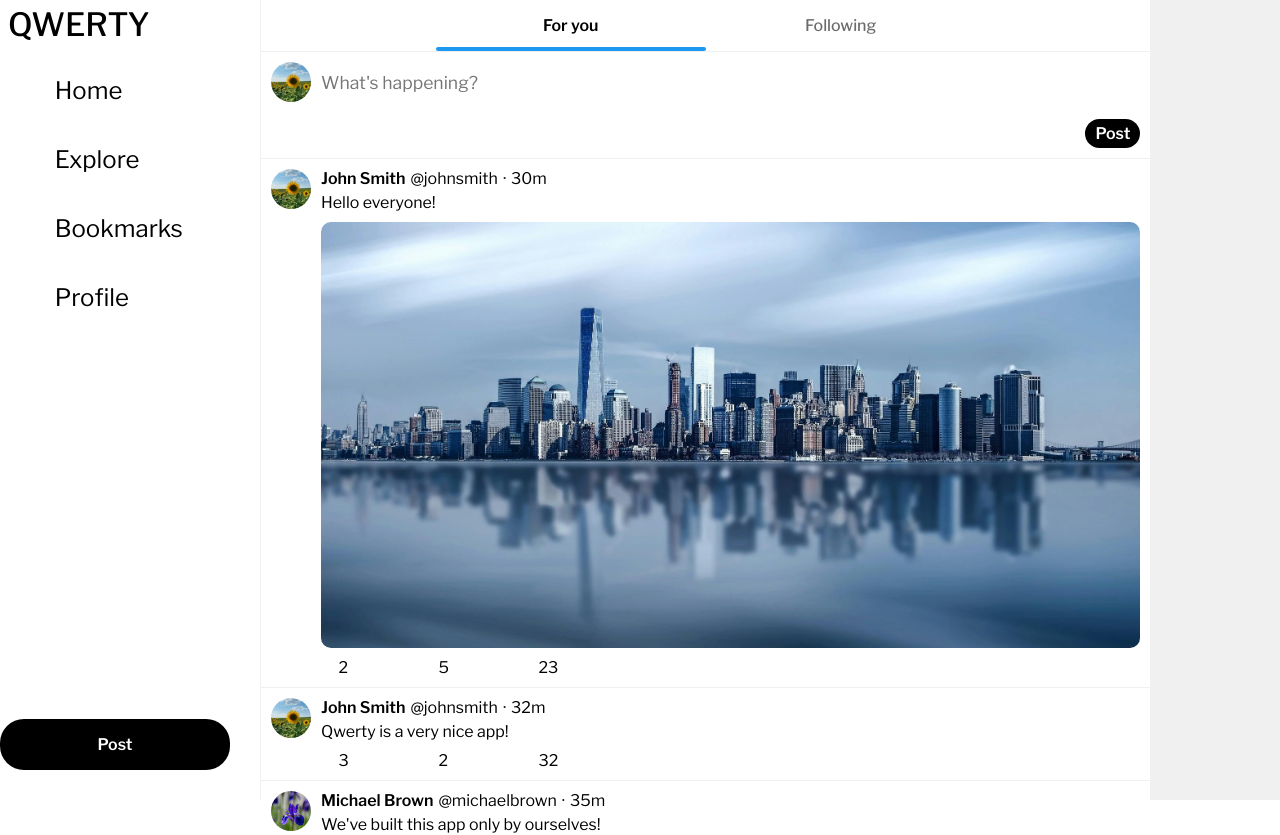
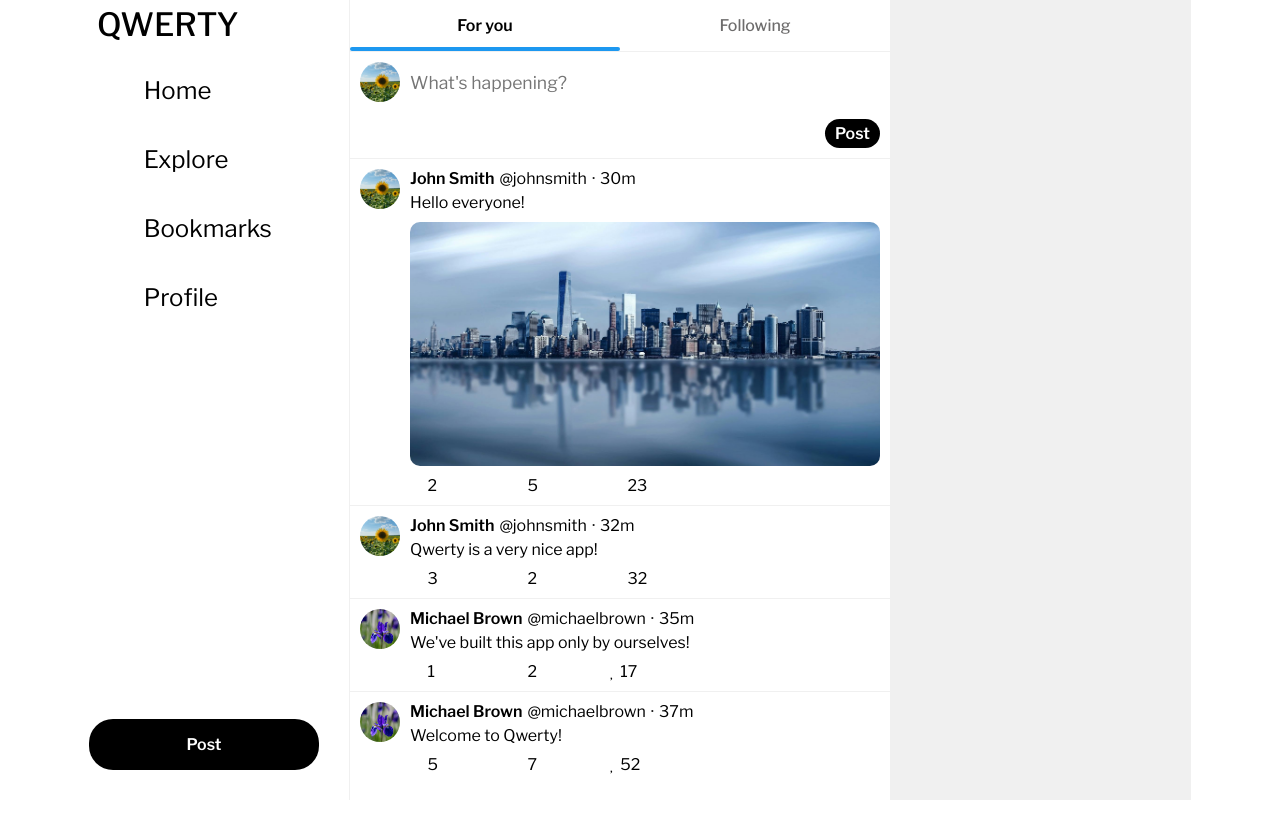
Before and after one commit to Leont1cov/QWERTY, a React (Vite) app: page / in a window 1280 px wide. Shown: the top 835 px of the page. After the commit the page ends 800 px from the top, so only its background shows below. Built offline with nearby package versions, Linux system fonts and the light colour scheme; a web font is replaced by a local one.

Commit message:
style: make the left and right components stick when scrolling the page

```diff
--- a/src/styles/components/_info-panel.scss
+++ b/src/styles/components/_info-panel.scss
@@ -2,7 +2,10 @@
 
 .infoPanel {
     width: 300px;
-    height: 100vh;
+    height: 100%;
     background-color: $color-gray-light;
     border-left: $color-gray-light solid 1px;
+    position: sticky;
+    top: 0;
+    left: 0;
 }
--- a/src/styles/components/_main.scss
+++ b/src/styles/components/_main.scss
@@ -3,4 +3,10 @@
     justify-content: center;
     align-items: start;
     gap: 0px;
+    height: 100vh;
+    overflow: auto;
+
+    &__center {
+        max-width: 540px;
+    }
 }
--- a/src/styles/components/_sidebar.scss
+++ b/src/styles/components/_sidebar.scss
@@ -6,7 +6,10 @@
     gap: 24px;
     padding-right: 30px;
     border-right: $color-gray-light solid 1px;
-  height: 100vh;
+    height: 100%;
+    position: sticky;
+    top: 0;
+    left: 0;
 
     &__logo {
         padding-left: 8px;
```
Lines whose indentation alone changed are shown as unchanged.
